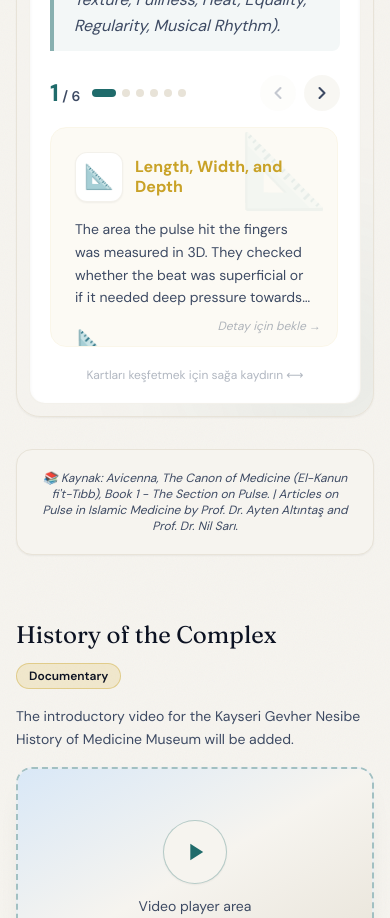
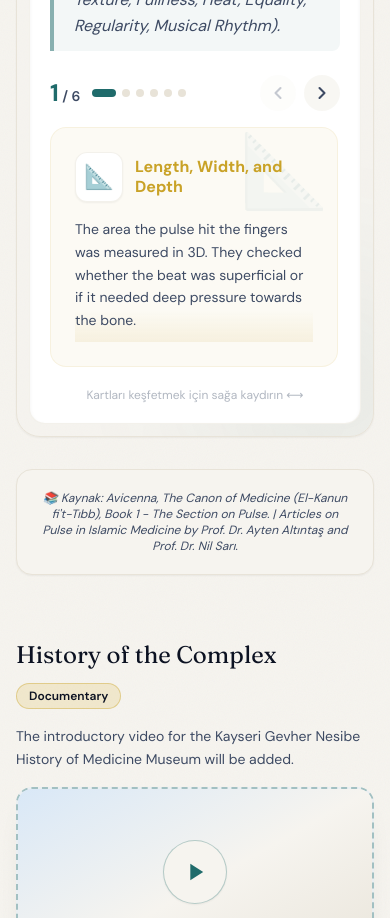
Before and after one commit to kayracim/gevhernesibe, a Next.js app: page /en/ in a window 390 px wide. Shown: the part 2880-3798 px from the top of the page. Built offline with nearby package versions, Linux system fonts and the light colour scheme.

Commit message:
fix: correct card counter at end + internal card scroll on hover

```diff
--- a/components/PulseScienceSection.tsx
+++ b/components/PulseScienceSection.tsx
@@ -35,9 +35,15 @@ export function PulseScienceSection({ data }: PulseScienceProps) {
   const updateActiveCard = useCallback(() => {
     if (!scrollContainerRef.current) return;
     const container = scrollContainerRef.current;
+    const { scrollLeft, scrollWidth, clientWidth } = container;
+    // If we're at (or very close to) the end, show last card
+    const atEnd = scrollLeft + clientWidth >= scrollWidth - 4;
+    if (atEnd) {
+      setActiveCard(totalCards - 1);
+      return;
+    }
     const cardWidth = container.querySelector('[data-card]')?.clientWidth ?? 300;
     const gap = 24;
-    const scrollLeft = container.scrollLeft;
     const index = Math.round(scrollLeft / (cardWidth + gap));
     setActiveCard(Math.min(index, totalCards - 1));
   }, [totalCards]);
@@ -183,39 +189,34 @@ export function PulseScienceSection({ data }: PulseScienceProps) {
                 <div
                   key={i}
                   data-card
-                  className="snap-start shrink-0 w-72 sm:w-80 rounded-2xl border border-accent/10 relative overflow-hidden group cursor-pointer"
-                  style={{ minHeight: "220px" }}
+                  className="snap-start shrink-0 w-72 sm:w-80 rounded-2xl border border-accent/10 bg-accent/5 hover:border-accent/30 hover:bg-accent/10 transition-all duration-300 group"
+                  style={{ height: "240px" }}
                 >
-                  {/* Default "front" face */}
-                  <div className="absolute inset-0 flex flex-col p-6 bg-accent/5 group-hover:opacity-0 transition-opacity duration-500">
+                  {/* Internally scrollable content */}
+                  <div
+                    className="h-full overflow-y-auto p-6 relative"
+                    style={{ scrollbarWidth: "none", msOverflowStyle: "none" }}
+                    onWheel={(e) => e.stopPropagation()}
+                  >
                     {/* Background icon watermark */}
-                    <div className="absolute top-2 right-2 text-7xl opacity-10 select-none">
+                    <div className="absolute top-2 right-2 text-7xl opacity-10 select-none pointer-events-none">
                       {point.icon || "✨"}
                     </div>
-                    <div className="relative z-10 flex flex-col h-full">
+                    <div className="relative z-10">
                       <div className="flex items-center gap-3 mb-4">
                         {point.icon && (
-                          <span className="text-2xl bg-white dark:bg-ink p-2 rounded-xl shadow-sm border border-sand/50 dark:border-paper/10">
+                          <span className="text-2xl bg-white dark:bg-ink p-2 rounded-xl shadow-sm border border-sand/50 dark:border-paper/10 shrink-0">
                             {point.icon}
                           </span>
                         )}
                         <h4 className="font-bold text-accent text-base leading-tight">{point.t}</h4>
                       </div>
-                      <p className="text-sm text-ink-muted dark:text-paper/70 leading-relaxed line-clamp-4">
+                      <p className="text-sm text-ink-muted dark:text-paper/70 leading-relaxed">
                         {point.d}
                       </p>
                     </div>
-                    {/* Hover hint */}
-                    <p className="absolute bottom-3 right-4 text-xs text-ink-muted/40 dark:text-paper/25 italic">
-                      Detay için bekle →
-                    </p>
-                  </div>
-
-                  {/* Hover "reveal" face - slides up from bottom */}
-                  <div className="absolute inset-0 flex flex-col justify-end p-6 bg-gradient-to-t from-heritage via-heritage/90 to-heritage/70 translate-y-full group-hover:translate-y-0 transition-transform duration-500 ease-out">
-                    <span className="text-5xl mb-3 block">{point.icon || "✨"}</span>
-                    <h4 className="font-bold text-white text-base mb-3 leading-snug">{point.t}</h4>
-                    <p className="text-sm text-white/90 leading-relaxed">{point.d}</p>
+                    {/* Scroll hint gradient - fades away when scrolled */}
+                    <div className="sticky bottom-0 left-0 right-0 h-8 bg-gradient-to-t from-accent/10 to-transparent pointer-events-none mt-2" />
                   </div>
                 </div>
               ))}
```
